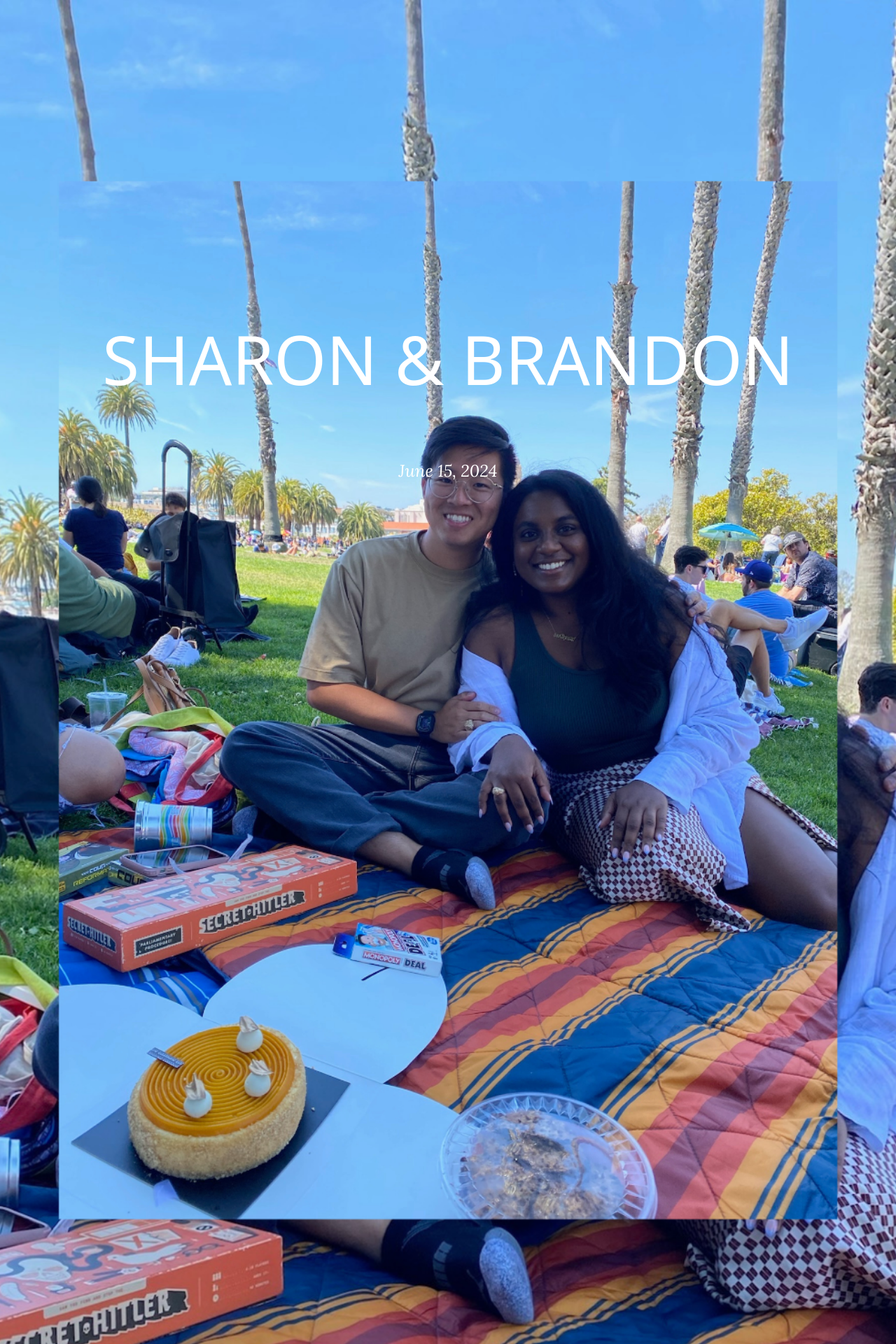
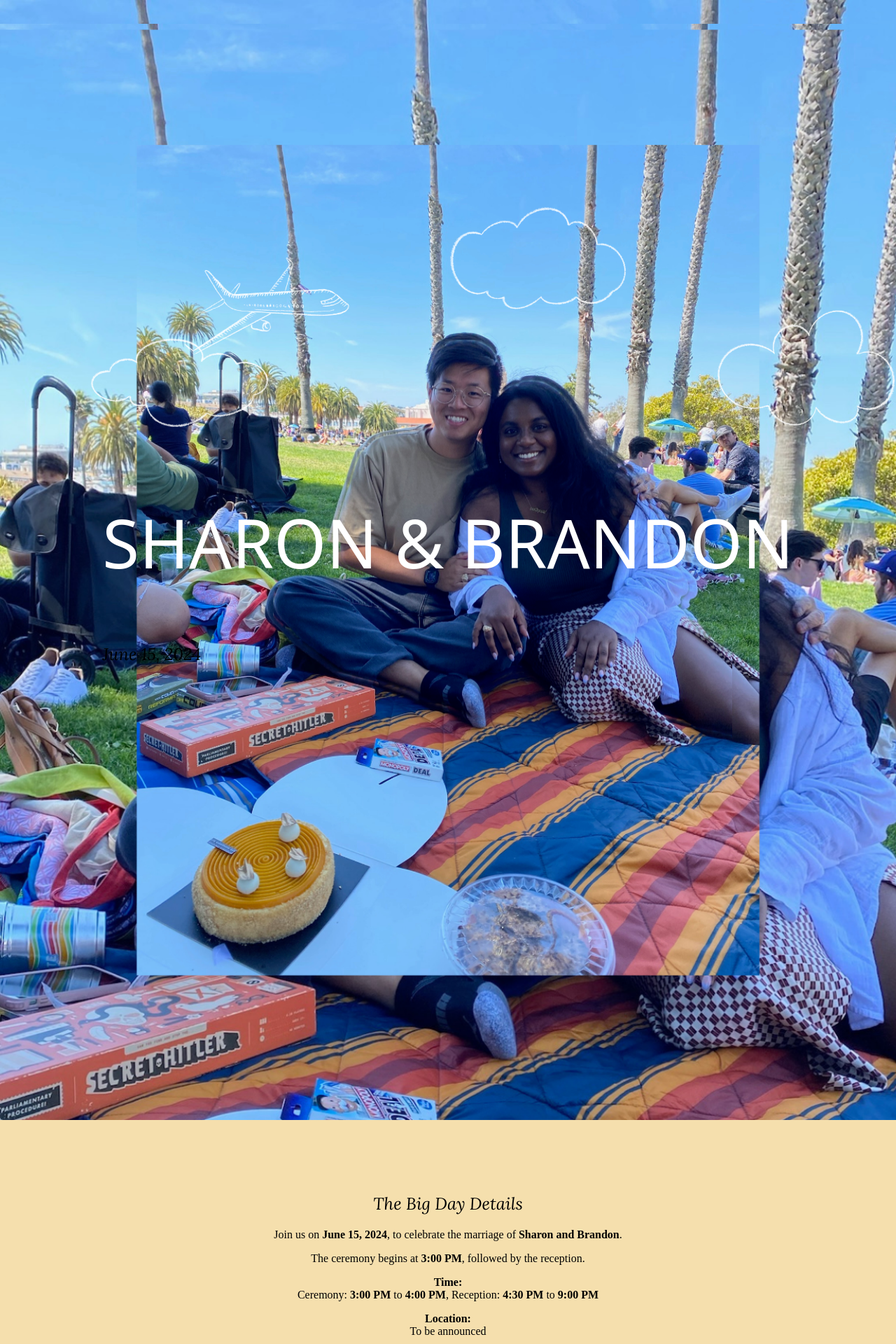
Before and after one commit to spearlnath/wedding-website, a PHP site: page / in a window 1280 px wide. Shown: the top 1920 px of the page at 70% size. Run offline with PHP 8.4, Linux system fonts and the light colour scheme; some web fonts are replaced.

Commit message:
update for animation + CI/CD pipeline

```diff
--- a/Wedding Website Trial 2/index.html
+++ b/Wedding Website Trial 2/index.html
@@ -12,7 +12,7 @@
 </head>
 <body>
 
-    <header id="header" class="hidden">
+    <header id="header" class="fixed-header">
 
         <!-- Sticky logo -->
         <div class="sticky-logo">
@@ -30,6 +30,7 @@
         </nav>
 
 
+
     </header>
 
 
@@ -37,15 +38,26 @@
   <section id="home" class="fullscreen-section">
     <div class="background-image">
       <img src="assets/home_coupleimage.png" alt="Wedding Image">
+    </div>
+
+    <img src="assets/home_coupleimage_transparent_layer.png" class="overlay" alt="Wedding Image Layer">
+
     <div class="overlay">
       <h1>SHARON & BRANDON</h1>
       <p class="wedding-date">June 15, 2024</p>
     </div>
-      <section id="rsvp">
+      <section id="rsvp" class="section">
       <!-- RSVP button -->
       <button id="rsvpButton" class="rsvp-button">RSVP</button>
     </section>
+
+    <div class="scrolling-images">
+      <img src="assets/airplane.png" class="plane" alt="Plane">
+      <img src="assets/cloud_2.png" class="cloud" alt="Cloud 1">
+      <img src="assets/cloud_1.png" class="cloud" alt="Cloud 2">
+      <img src="assets/cloud_3.png" class="cloud" alt="Cloud 3">
     </div>
+
   </section>
 
 
--- a/Wedding Website Trial 2/styles.css
+++ b/Wedding Website Trial 2/styles.css
@@ -12,13 +12,14 @@
 }
 
 /* General styling */
-body {
+body, html {
     margin: 0;
     padding: 0;
     background-color: #f5dfad; /* Set the background color */
     font-family:  "Changa", sans-serif; /* Default font family */
     font-weight: 400;
     font-style: normal;
+    overflow-x: hidden; /* Prevent horizontal scrolling */
 
 }
 
@@ -34,41 +35,81 @@ h1, h2, h3, h4, h5, h6 {
     font-weight: 400;
     font-style: normal;
 }
+/*-----------HEADER-----------------*/
+.fixed-header {
+  position: fixed;
+  top: 0;
+  left: 0;
+  width: 100%;
+  z-index: 1000; /* Ensure the header appears above other content */
+}
+
 /*--------------Home----------------*/
 #home {
   position: relative; /* Ensure the section is positioned relative */
 }
 
-/* Fullscreen sections */
 .fullscreen-section {
   position: relative;
-  width: 100vw; /* Make the container fill the viewport width */
-  height: auto; /* Make the container fill the viewport height */
+  width: 100vw;
+  height: auto;
 
-  display: flex;
-  align-items: center;
-  justify-content: center;
-  z-index: -1;
+  /* Remove or adjust other styles as needed */
 }
 
+/* Ensure the container has relative positioning */
+.background-image {
+  position: relative;
+  z-index: 1;
+}
+
+/* Set the background image to cover 2x the viewport height */
 .background-image img {
-    width: 100%; /* Occupy full width of the container */
-    min-height: 250vh; /* Set the height to 200vh (2 times the viewport height) */
-    object-fit: cover; /* Ensure the image covers the entire container, cropping if necessary */
-    z-index: -1;
-  }
+  width: 100%;
+  min-height: 200vh;
+  object-fit: cover;
+  z-index: 1;
+}
 
-.background-image-size1 {
-    width: 100vw; /* Occupy full width of the container */
-    height: 100vh; /* Set the height to 200vh (2 times the viewport height) */
-    object-fit: cover; /* Ensure the image covers the entire container, cropping if necessary */
-    z-index: -1;
+
+/* Scrollable images container */
+.scrolling-images {
+  position: absolute;
+  /* Adjust positioning as needed */
+  top: 30%; /* Example value */
+  left: 10%; /* Example value */
+  right: 10%; /* Example value */
+  width: 100vw;
+  height: 50vh;
+  z-index: 2; /* Ensure images are above other content */
 }
-.background-image-size1 img {
-    width: 100vw; /* Occupy full width of the container */
-    height: 100vh; /* Set the height to 200vh (2 times the viewport height) */
-    object-fit: cover; /* Ensure the image covers the entire container, cropping if necessary */
-    z-index: -1;
+
+/* Adjust image styles as needed */
+.scrolling-images img {
+  position: absolute;
+  width: 20%; /* Fixed width */
+  height: auto; /* Maintain aspect ratio */
+  z-index: 2;
+}
+/* Positioning for specific images */
+.plane {
+  left: 10%; /* Adjust left position percentage for the plane */
+  top: -30%; /* Adjust top position percentage for the plane */
+}
+
+.cloud:nth-of-type(1) { /* Left Cloud */
+  right: 10%; /* Adjust right position percentage for cloud 1 */
+  top: -10%; /* Adjust top position percentage for cloud 1 */
+}
+
+.cloud:nth-of-type(2) { /* Right Cloud */
+  right: 10%; /* Adjust right position percentage for cloud 2 */
+  top: -10%; /* Adjust top position percentage for cloud 2 */
+}
+
+.cloud:nth-of-type(3) { /* Top Center Cloud */
+  right: 40%; /* Adjust right position percentage for cloud 3 */
+  top: -47%; /* Adjust top position percentage for cloud 3 */
 }
 
 .hidden {
@@ -81,6 +122,7 @@ h1, h2, h3, h4, h5, h6 {
     visibility: show;
     transition: opacity 0.5s ease, visibility 0s 0.6s; /* Delay visibility change */
 }
+
 /* Sticky styling */
 .sticky {
     position: fixed;
@@ -105,7 +147,7 @@ h1, h2, h3, h4, h5, h6 {
   position: fixed;
   top: 0;
   right:0;
-  z-index: 4; /* Ensure the indicator is above other content */
+  z-index: 9999; /* Ensure the indicator is above other content */
   font-family: "Lora", serif;
   padding: 10px 20px; /* Add padding */
   margin: 0; /* Remove any margin */
@@ -143,33 +185,30 @@ h1, h2, h3, h4, h5, h6 {
   z-index: 4; /* Ensure the RSVP section appears on top of the background image */
 }
 
-/* Background image */
-.background-image {
-  position: relative;
 
-}
-
-.background-image img {
-  width: 100vw;
-  height: auto;
-  object-fit: cover;
-  background-size: cover; /* Ensure the image covers the entire container */
-  background-position: center; /* Center the background image */
-  display: flex;
-  flex-direction: column; /* Arrange children vertically */
-}
 
 .overlay {
-  flex: 1; /* Occupy remaining space */
   position: absolute;
-  top: 27%;
+  top: 50%;
   left: 50%;
   transform: translate(-50%, -50%);
+
+  overflow: hidden; /* Hide any content that overflows the overlay */
+  animation: fadeIn 1s ease forwards; /* Apply fade-in animation */
+  z-index: 11;
+}
+.overlay h1 {
   text-align: center;
   color: white;
   white-space: nowrap;
   text-overflow: ellipsis;
-  animation: fadeIn 1s ease forwards; /* Apply fade-in animation */
+  font-size: 1.3vw; /* Adjust font size relative to viewport width */
+}
+.overlay img {
+  width: 100%;
+  min-height: 200vh;
+  object-fit: cover;
+  z-index: 10;
 }
 
 .fadeIn {
@@ -416,6 +455,19 @@ p {
     margin-bottom: 10px; /* Add some space between paragraphs */
 }
 
+.background-image-size1 {
+  width: 100vw; /* Occupy full width of the container */
+  height: 100vh; /* Set the height to 200vh (2 times the viewport height) */
+  object-fit: cover; /* Ensure the image covers the entire container, cropping if necessary */
+  z-index: -1;
+}
+.background-image-size1 img {
+  width: 100vw; /* Occupy full width of the container */
+  height: 100vh; /* Set the height to 200vh (2 times the viewport height) */
+  object-fit: cover; /* Ensure the image covers the entire container, cropping if necessary */
+  z-index: -1;
+}
+
 /* RSVP button */
 
 .rsvp-button {
@@ -465,8 +517,8 @@ p {
 
 /* --------------Last section-------------- */
 .last-section {
-  padding: 50px 0;
-  text-align: center;
+  padding: 50px 10px;
+  text-align: left;
 }
 
 /* Toggle styling */
```
Also changed, not shown: Wedding Website Trial 2/script.js (+42 -10 lines), .github/workflows/lighthouse-test.js (added), Wedding Website Trial 2/assets/airplane.png (added), Wedding Website Trial 2/assets/cloud_1.png (added), Wedding Website Trial 2/assets/cloud_2.png (added), Wedding Website Trial 2/assets/cloud_3.png (added), Wedding Website Trial 2/assets/home_coupleimage_transparent_layer.png (added), 3 other files. Lines whose indentation alone changed are shown as unchanged.
